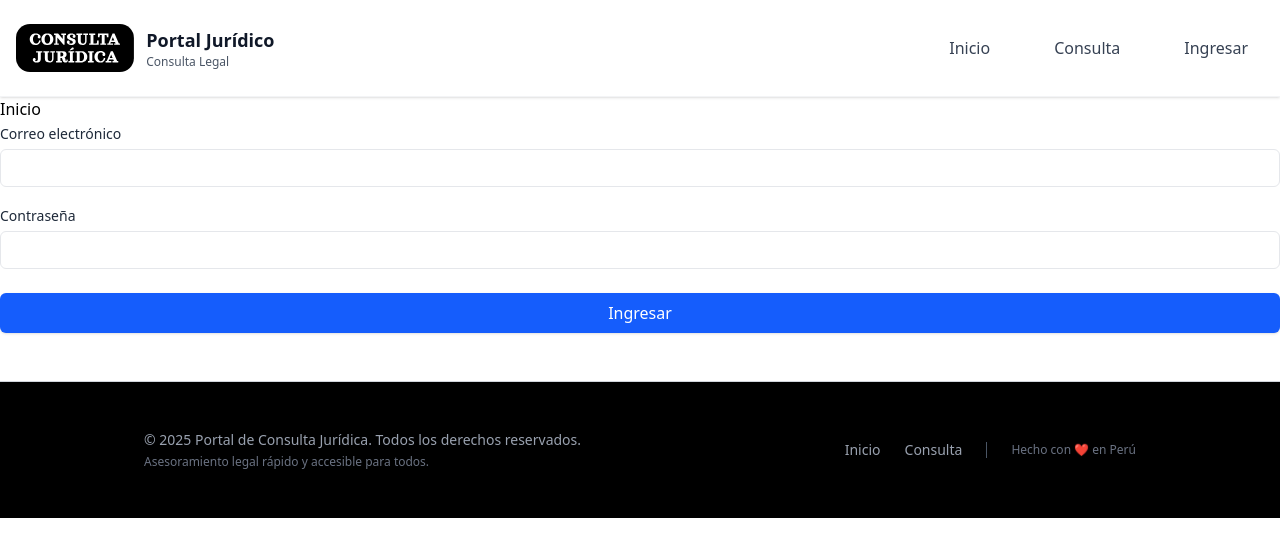
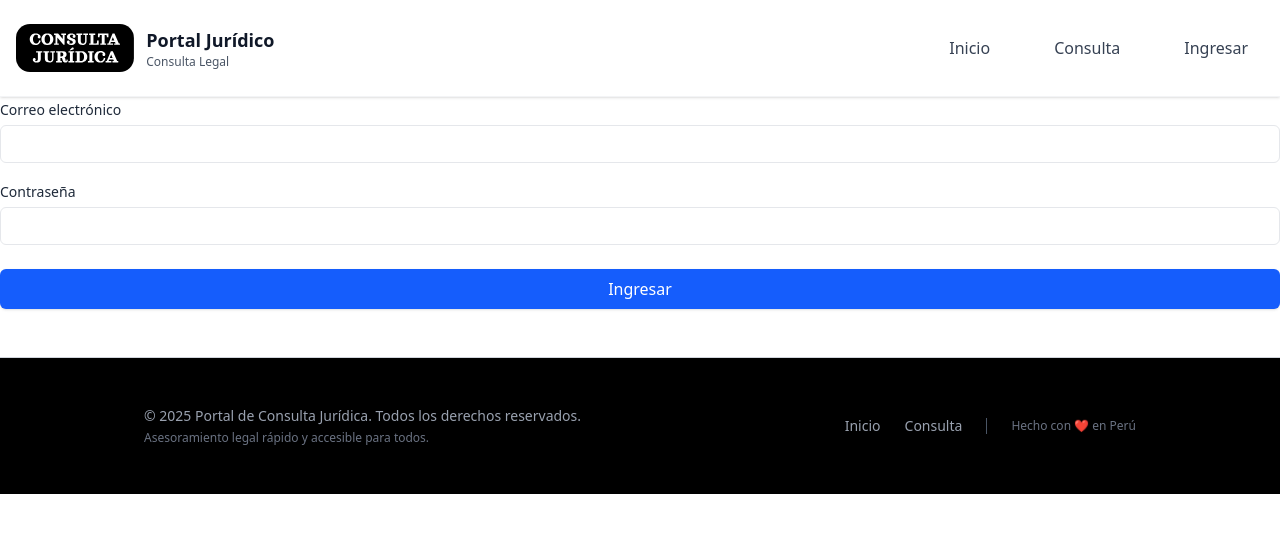
Before and after one commit to IvanGabrielYarupaitanRivera/portal-consulta-juridica, a SvelteKit app: page /ingresar in a window 1280 px wide. Shown: the top 556 px of the page. Built offline with nearby package versions, Linux system fonts and the light colour scheme; no server answers.

Commit message:
Eliminar el encabezado y la navegación del componente de diseño de ingreso

```diff
--- a/src/routes/ingresar/+layout.svelte
+++ b/src/routes/ingresar/+layout.svelte
@@ -2,10 +2,4 @@
 	let { children } = $props();
 </script>
 
-<header>
-	<nav>
-		<a href="/">Inicio</a>
-	</nav>
-</header>
-
 {@render children?.()}
```
